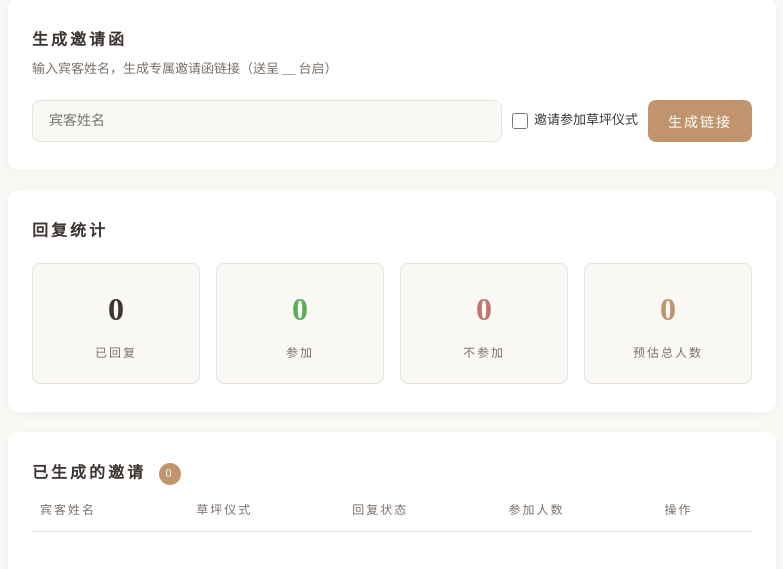
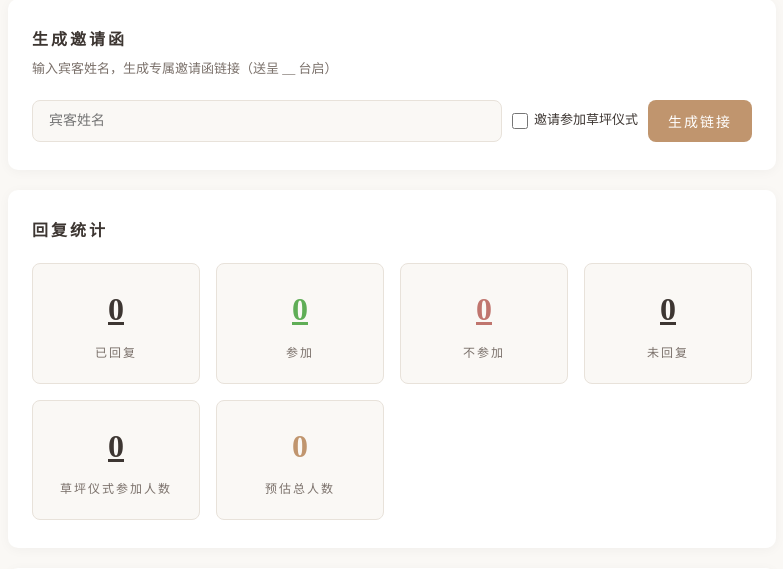
Before and after one commit to mycloudai/wedding_invitation, a Flask app: page /admin/dashboard in a window 1280 px wide. Shown: the part 112-681 px from the top of the page, without its empty margins (248-1031 px from the left). Run offline with Flask 3, Linux system fonts and the light colour scheme; the visitor is signed in with stand-in values (Sample User, id 1); lists and menus that the app fills with data are empty; parts of the project's set-up code (start-up, migrations or seed data) failed here and were passed over.

Commit message:
add content

```diff
--- a/static/css/admin.css
+++ b/static/css/admin.css
@@ -1,3 +1,42 @@
+/* ---------- Guest List Dialog ---------- */
+.guest-list-dialog {
+    background: var(--color-card);
+    border-radius: var(--radius);
+    padding: 32px 24px;
+    min-width: 260px;
+    box-shadow: 0 8px 32px rgba(192, 149, 110, 0.12);
+    text-align: center;
+}
+.guest-list-dialog h3 {
+    font-size: 16px;
+    font-weight: 600;
+    margin-bottom: 18px;
+    letter-spacing: 2px;
+    color: var(--color-accent);
+}
+.guest-list-dialog ul {
+    list-style: none;
+    padding: 0;
+    margin: 0 0 18px 0;
+}
+.guest-list-dialog li {
+    font-size: 14px;
+    color: var(--color-text);
+    margin-bottom: 8px;
+    letter-spacing: 1px;
+}
+.guest-list-dialog button {
+    margin-top: 12px;
+}
+.stat-link {
+    cursor: pointer;
+    text-decoration: underline;
+    color: var(--color-accent);
+    transition: color 0.2s;
+}
+.stat-link:hover {
+    color: var(--color-accent-hover);
+}
 /* ==========================================================================
    Admin Panel Styles
    ========================================================================== */
--- a/static/js/admin.js
+++ b/static/js/admin.js
@@ -4,6 +4,7 @@
    - Delete guest
    - Copy URL
    - Toast notifications
+   - RSVP Statistics
    ========================================================================== */
 
 // ---------- Toast ----------
@@ -187,3 +188,111 @@ function escapeHtml(str) {
     div.textContent = str;
     return div.innerHTML;
 }
+
+// ---------- RSVP Statistics ----------
+const GUESTS_DATA = {{ guests | tojson }};
+
+function calculateStats() {
+    let replied = 0;
+    let attending = 0;
+    let notAttending = 0;
+    let pending = 0;
+    let ceremonyCount = 0;
+    let ceremonyAttending = 0;
+    let totalGuests = 0;
+
+    for (const code in GUESTS_DATA) {
+        const guest = GUESTS_DATA[code];
+        const rsvp = guest.rsvp || {};
+        const invitedCeremony = guest.ceremony;
+
+        if (rsvp.is_attending !== undefined && rsvp.is_attending !== null) {
+            replied++;
+            if (rsvp.is_attending) {
+                attending++;
+                totalGuests += rsvp.guest_count || 0;
+                if (invitedCeremony) ceremonyAttending += rsvp.guest_count || 0;
+            } else {
+                notAttending++;
+            }
+        } else {
+            pending++;
+        }
+        if (invitedCeremony) ceremonyCount++;
+    }
+
+    document.getElementById('stat-replied').textContent = replied;
+    document.getElementById('stat-attending').textContent = attending;
+    document.getElementById('stat-not_attending').textContent = notAttending;
+    document.getElementById('stat-pending').textContent = pending;
+    document.getElementById('stat-ceremony').textContent = ceremonyAttending;
+    document.getElementById('stat-total-guests').textContent = totalGuests;
+}
+
+// 名单弹窗入口
+window.showGuestList = function(type) {
+    let list = [];
+    for (const code in GUESTS_DATA) {
+        const guest = GUESTS_DATA[code];
+        const rsvp = guest.rsvp || {};
+        switch(type) {
+            case 'replied':
+                if (rsvp.is_attending !== undefined && rsvp.is_attending !== null) list.push(guest);
+                break;
+            case 'attending':
+                if (rsvp.is_attending === true) list.push(guest);
+                break;
+            case 'not_attending':
+                if (rsvp.is_attending === false) list.push(guest);
+                break;
+            case 'pending':
+                if (rsvp.is_attending === undefined || rsvp.is_attending === null) list.push(guest);
+                break;
+            case 'ceremony':
+                if (guest.ceremony && rsvp.is_attending === true) list.push(guest);
+                break;
+        }
+    }
+    showListDialog(type, list);
+}
+
+// 简单弹窗展示名单
+function showListDialog(type, list) {
+    let title = {
+        replied: '已回复宾客',
+        attending: '参加宾客',
+        not_attending: '不参加宾客',
+        pending: '未回复宾客',
+        ceremony: '草坪仪式参加宾客'
+    }[type] || '宾客名单';
+    let html = '<div class="guest-list-dialog"><h3>' + title + '</h3>';
+    if (list.length === 0) {
+        html += '<p>暂无数据</p>';
+    } else {
+        html += '<ul>';
+        for (const guest of list) {
+            html += '<li>' + escapeHtml(guest.name);
+            if (guest.rsvp && guest.rsvp.guest_count) {
+                html += ' <span style="color:#aaa">(' + guest.rsvp.guest_count + '人)</span>';
+            }
+            html += '</li>';
+        }
+        html += '</ul>';
+    }
+    html += '<button class="btn btn-outline" onclick="closeGuestDialog()">关闭</button></div>';
+    let dialog = document.createElement('div');
+    dialog.id = 'guest-list-dialog-overlay';
+    dialog.style.position = 'fixed';
+    dialog.style.inset = '0';
+    dialog.style.background = 'rgba(0,0,0,0.18)';
+    dialog.style.zIndex = '9999';
+    dialog.innerHTML = '<div style="display:flex;align-items:center;justify-content:center;height:100%">' + html + '</div>';
+    document.body.appendChild(dialog);
+}
+window.closeGuestDialog = function() {
+    let dialog = document.getElementById('guest-list-dialog-overlay');
+    if (dialog) dialog.remove();
+}
+
+// Calculate stats on page load
+calculateStats();
--- a/templates/admin_dashboard.html
+++ b/templates/admin_dashboard.html
@@ -53,16 +53,24 @@
             <h2>回复统计</h2>
             <div class="stats-grid">
                 <div class="stat-item">
-                    <div class="stat-value" id="stat-replied">0</div>
+                    <div class="stat-value stat-link" id="stat-replied" onclick="showGuestList('replied')">0</div>
                     <div class="stat-label">已回复</div>
                 </div>
                 <div class="stat-item stat-attending">
-                    <div class="stat-value" id="stat-attending">0</div>
+                    <div class="stat-value stat-link" id="stat-attending" onclick="showGuestList('attending')">0</div>
                     <div class="stat-label">参加</div>
                 </div>
                 <div class="stat-item stat-not-attending">
-                    <div class="stat-value" id="stat-not-attending">0</div>
+                    <div class="stat-value stat-link" id="stat-not-attending" onclick="showGuestList('not_attending')">0</div>
                     <div class="stat-label">不参加</div>
+                </div>
+                <div class="stat-item stat-pending">
+                    <div class="stat-value stat-link" id="stat-pending" onclick="showGuestList('pending')">0</div>
+                    <div class="stat-label">未回复</div>
+                </div>
+                <div class="stat-item stat-ceremony">
+                    <div class="stat-value stat-link" id="stat-ceremony" onclick="showGuestList('ceremony')">0</div>
+                    <div class="stat-label">草坪仪式参加人数</div>
                 </div>
                 <div class="stat-item stat-total">
                     <div class="stat-value" id="stat-total-guests">0</div>
```
Also changed, not shown: 1 other file.
